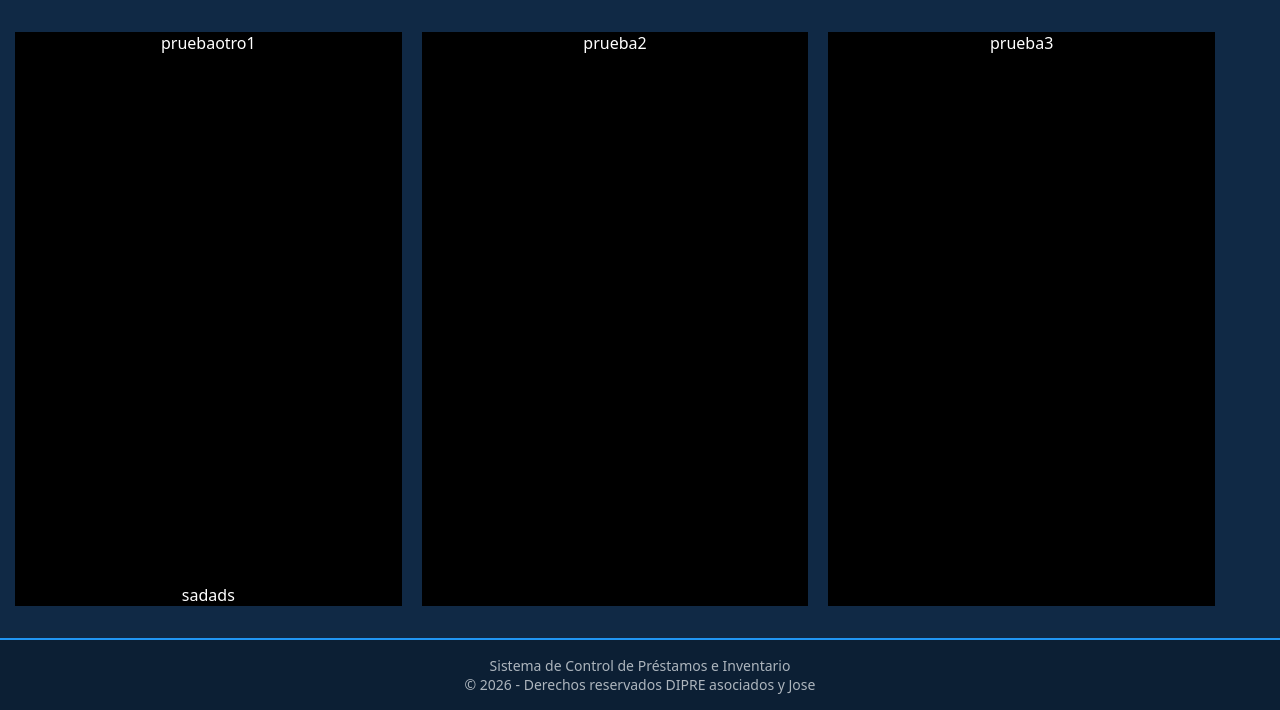
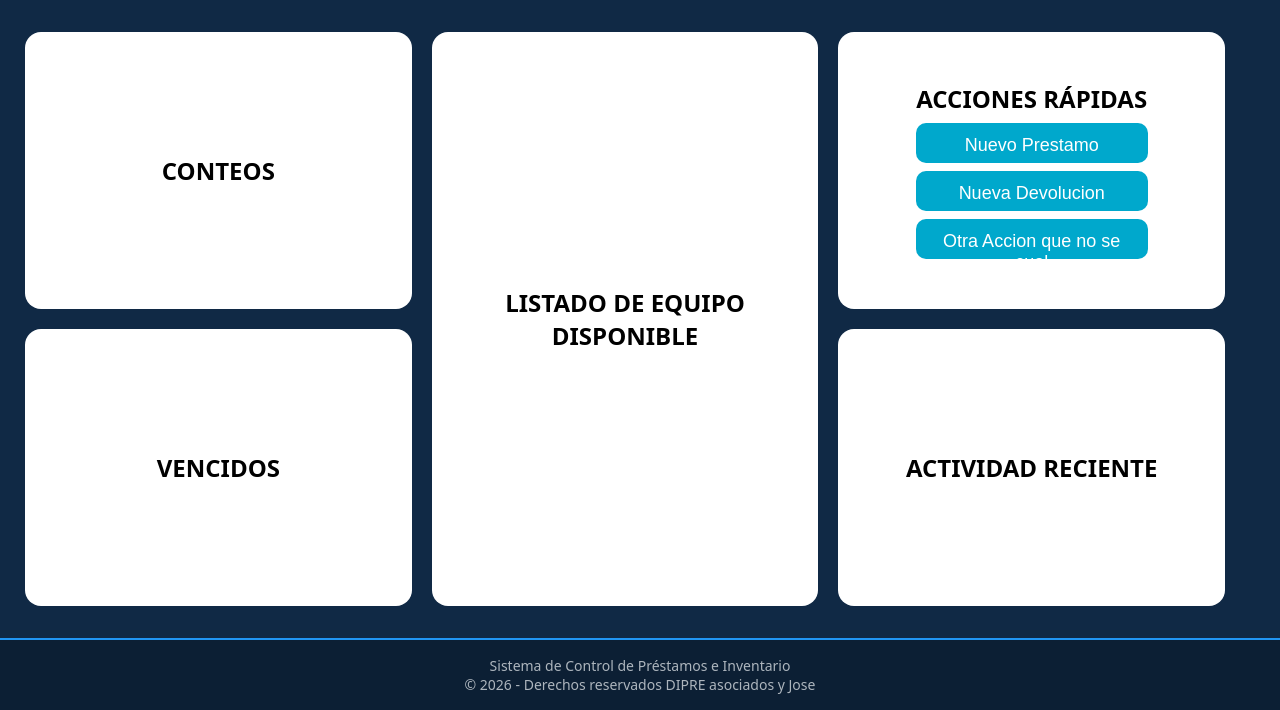
Before and after one commit to arce-miguel/DIPRE-GDP-2026, a Django app: page /encargado-dashb in a window 1280 px wide. Shown: the part 90-800 px from the top of the page. Run offline with Django 5.2, Linux system fonts and the light colour scheme.

Commit message:
funciones para el encargado-dash y aside, mas diseño

```diff
--- a/project/static/gestion/css/styles.css
+++ b/project/static/gestion/css/styles.css
@@ -223,7 +223,7 @@ footer {
 }
 
 /* Botón*/
-.login-submit-btn {
+.login-submit-btn, .ED-subm-btn-r {
     width: 60%;
     height: 40px;
     padding: 12px;
@@ -374,22 +383,44 @@ aside nav a {
     max-width: 1200px;
     margin: 0 auto;
     gap: 20px;
+    /*hasta aqui*/
 }
 
-.prueba00 {
+.ED-menus {
     display: flex;
     flex-direction: column;
     align-items: center;
-    justify-content: space-between;
-    flex: 1;             /* Hace que las tres cajas crezcan y se repartan el espacio equitativamente */
-    height: 90%;       /* Altura de prueba para tus cajas */
-    background-color: #000;
+    justify-content: center;
+    flex: 1;
+    height: 90%;
+
     color: #fff;
+    gap: 20px;
+    box-sizing: border-box;
 }
 
-.otraprueba{
-    background-color: #00a8cc;
+.ED-subm, .ED-subm-complete{
+    display: flex;
+    flex-direction: column;
+    align-items: center;
+    justify-content: center;
+
+    /* internas */
+    background-color: #fff;
+    height: 50%;
     width: 100%;
-    flex: 1;
+    border-radius: 16px;
+    text-align: center;
+    color: #000;
 }
-/* pruebas*/
+.ED-subm-complete{
+    height: 100%;
+}
+/* submenu 5*/
+.ED-subm-btn-r:hover {
+    background-color: #025e83;
+    box-shadow: 0 6px 16px rgb(0, 54, 75);
+}
+.ED-subm-btn-r {
+    font-size:large;
+}
--- a/project/templates/gestion/encargado/encargado-dashboard.html
+++ b/project/templates/gestion/encargado/encargado-dashboard.html
@@ -28,31 +28,48 @@
 {% block content %}
 <main class="main_dis">
     <aside id="menu-lateral" class="closed">
-        <br>
-        <nav>
-            <p>Inicio</p>
-            <hr>
-            <a>Nuevo Ticket</a>
-            <a>Mis Tickets</a>
+        <nav class="aside-nav">
+            <a>Principal</a>
+            <a>Prestamos</a>
+            <a>Devoluciones</a>
+            <a>Incidentes</a>
+            <a>Vencidos</a>
+            <a>Inventario</a>
+            <a>Adeudos</a>
+            <a>Historial</a>
             <hr>
         </nav>
     </aside>
     <section class="ED-principal">
-        <section class="prueba00">
-            <div class="otroprueba">
-                pruebaotro1
+        <section class="ED-menus">
+            <div class="ED-subm">
+                <h2>CONTEOS</h2>
             </div>
-            <div class="otroprueba">
-                sadads
+            <div class="ED-subm">
+                <h2>VENCIDOS</h2>
             </div>
         </section>
-        <section class="prueba00">prueba2</section>
-        <section class="prueba00">prueba3</section>
+        <section class="ED-menus">
+            <div class="ED-subm-complete">
+                <h2>LISTADO DE EQUIPO DISPONIBLE</h2>
+            </div>
+        </section>
+        <section class="ED-menus">
+            <div class="ED-subm">
+                <h2>ACCIONES RÁPIDAS</h2>
+                <button type="submit" class="ED-subm-btn-r">Nuevo Prestamo</button>
+                <button type="submit" class="ED-subm-btn-r">Nueva Devolucion</button>
+                <button type="submit" class="ED-subm-btn-r">Otra Accion que no se cual</button>
+            </div>
+            <div class="ED-subm">
+                <h2>ACTIVIDAD RECIENTE</h2>
+            </div>
+        </section>
     </section>
 </main>
 {% endblock %}
 
-<!-- Aquí es donde vinculas tu archivo main.js externo -->
+
 {% block extra_js %}
 <script src="{% static 'gestion/js/main.js' %}"></script>
 {% endblock %}
```
Also changed, not shown: other parts of project/static/gestion/css/styles.css (+27 -18 lines).
